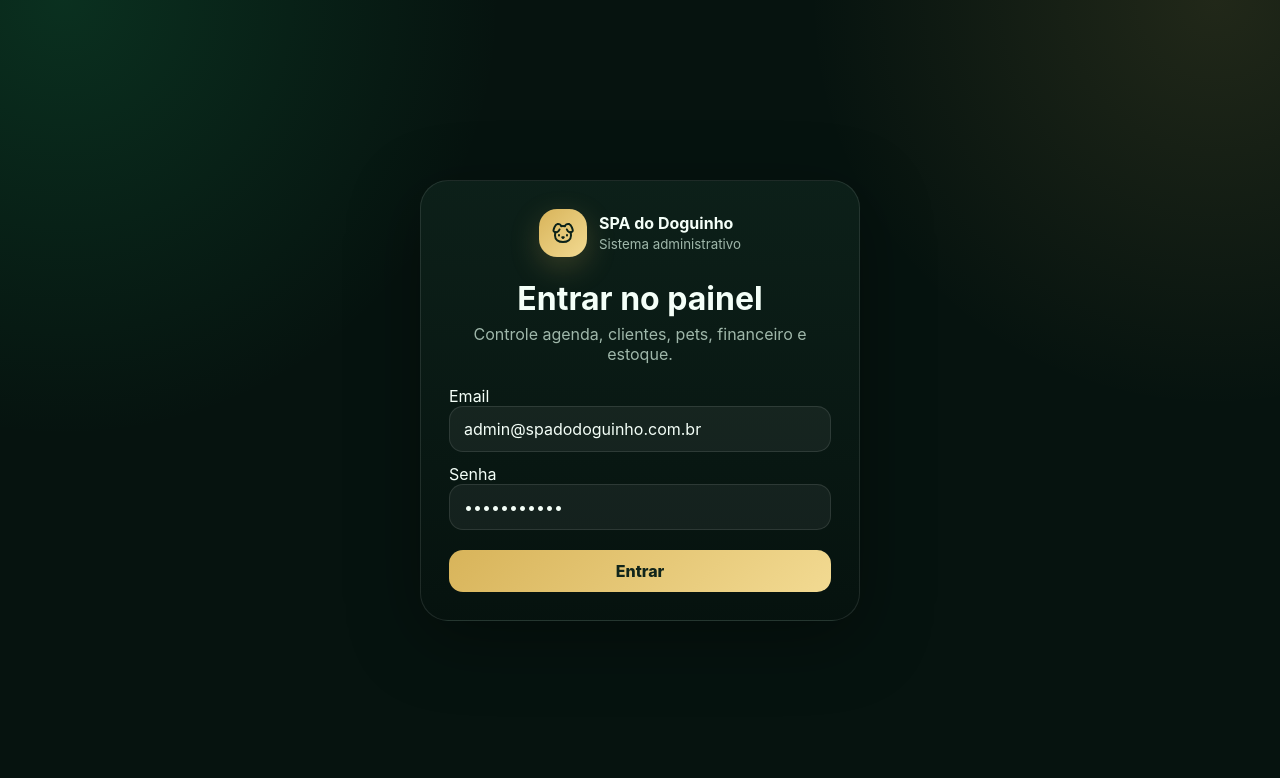
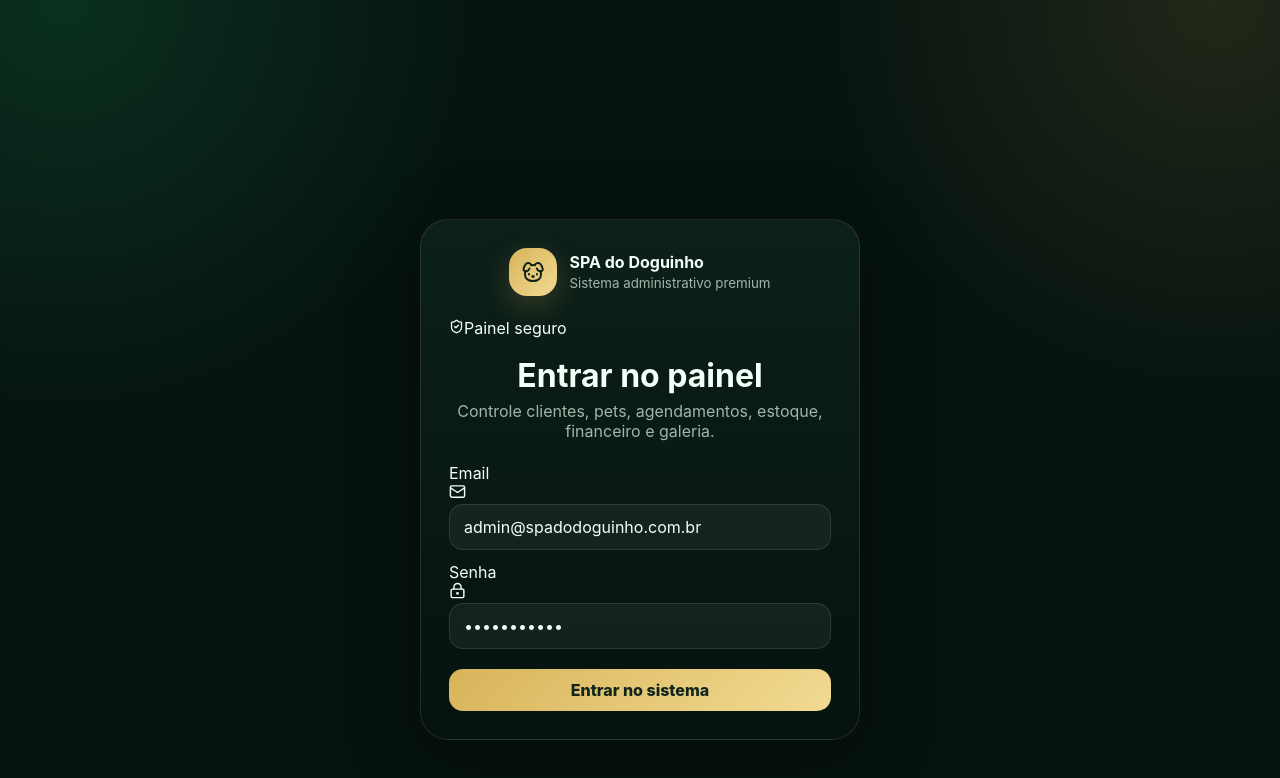
Before and after one commit to octaviano12-prog/spa-do-doguinho, a React (Vite) app in the folder frontend/: page /login in a window 1280 px wide. Shown: the top 778 px of the page. Built offline with nearby package versions, Linux system fonts and the light colour scheme; no server answers.

Commit message:
Update Login.jsx

```diff
--- a/frontend/src/pages/Login.jsx
+++ b/frontend/src/pages/Login.jsx
@@ -1,14 +1,26 @@
-import React from "react";
-import { Dog } from "lucide-react";
-import { useState } from "react";
+import React, { useState } from "react";
+import { motion } from "framer-motion";
+import {
+  Dog,
+  LockKeyhole,
+  Mail,
+  ShieldCheck,
+} from "lucide-react";
+
 import { useNavigate } from "react-router-dom";
 import { useAuth } from "../context/AuthContext";
 
 export default function Login() {
-  const [email, setEmail] = useState("admin@spadodoguinho.com.br");
-  const [password, setPassword] = useState("admin123456");
+  const [email, setEmail] = useState(
+    "admin@spadodoguinho.com.br"
+  );
+
+  const [password, setPassword] = useState(
+    "admin123456"
+  );
 
   const { login, loading } = useAuth();
+
   const navigate = useNavigate();
 
   async function submit(e) {
@@ -22,50 +34,103 @@ export default function Login() {
   }
 
   return (
-    <div className="loginPage">
-      <form className="loginCard" onSubmit={submit}>
+    <div className="loginPage premiumLoginPage">
+      <div className="loginBgGlow glow1" />
+      <div className="loginBgGlow glow2" />
+
+      <motion.form
+        className="loginCard premiumLoginCard"
+        onSubmit={submit}
+        initial={{
+          opacity: 0,
+          y: 30,
+          scale: 0.96,
+        }}
+        animate={{
+          opacity: 1,
+          y: 0,
+          scale: 1,
+        }}
+        transition={{
+          duration: 0.45,
+          ease: [0.22, 1, 0.36, 1],
+        }}
+      >
         <div className="brand center">
-          <div className="brandIcon">
+          <div className="brandIcon premiumLogo">
             <Dog />
           </div>
 
           <div>
-            <strong>SPA do Doguinho</strong>
-            <small>Sistema administrativo</small>
+            <strong>
+              SPA do Doguinho
+            </strong>
+
+            <small>
+              Sistema administrativo premium
+            </small>
           </div>
         </div>
 
-        <h1>Entrar no painel</h1>
+        <div className="loginBadge">
+          <ShieldCheck size={15} />
+          Painel seguro
+        </div>
+
+        <h1>
+          Entrar no painel
+        </h1>
 
         <p>
-          Controle agenda, clientes, pets, financeiro e estoque.
+          Controle clientes, pets,
+          agendamentos, estoque,
+          financeiro e galeria.
         </p>
 
         <label>
           <span>Email</span>
 
+          <div className="inputIcon">
+            <Mail size={17} />
+
             <input
               className="input"
               value={email}
-            onChange={(e) => setEmail(e.target.value)}
+              onChange={(e) =>
+                setEmail(e.target.value)
+              }
+              placeholder="Seu email"
             />
+          </div>
         </label>
 
         <label>
           <span>Senha</span>
 
+          <div className="inputIcon">
+            <LockKeyhole size={17} />
+
             <input
               className="input"
               type="password"
               value={password}
-            onChange={(e) => setPassword(e.target.value)}
+              onChange={(e) =>
+                setPassword(e.target.value)
+              }
+              placeholder="Sua senha"
             />
+          </div>
         </label>
 
-        <button className="btn gold fullBtn" disabled={loading}>
-          {loading ? "Entrando..." : "Entrar"}
+        <button
+          className="btn gold fullBtn premiumLoginBtn"
+          disabled={loading}
+        >
+          {loading
+            ? "Entrando..."
+            : "Entrar no sistema"}
         </button>
-      </form>
+      </motion.form>
     </div>
   );
 }
```
Lines whose indentation alone changed are shown as unchanged.
